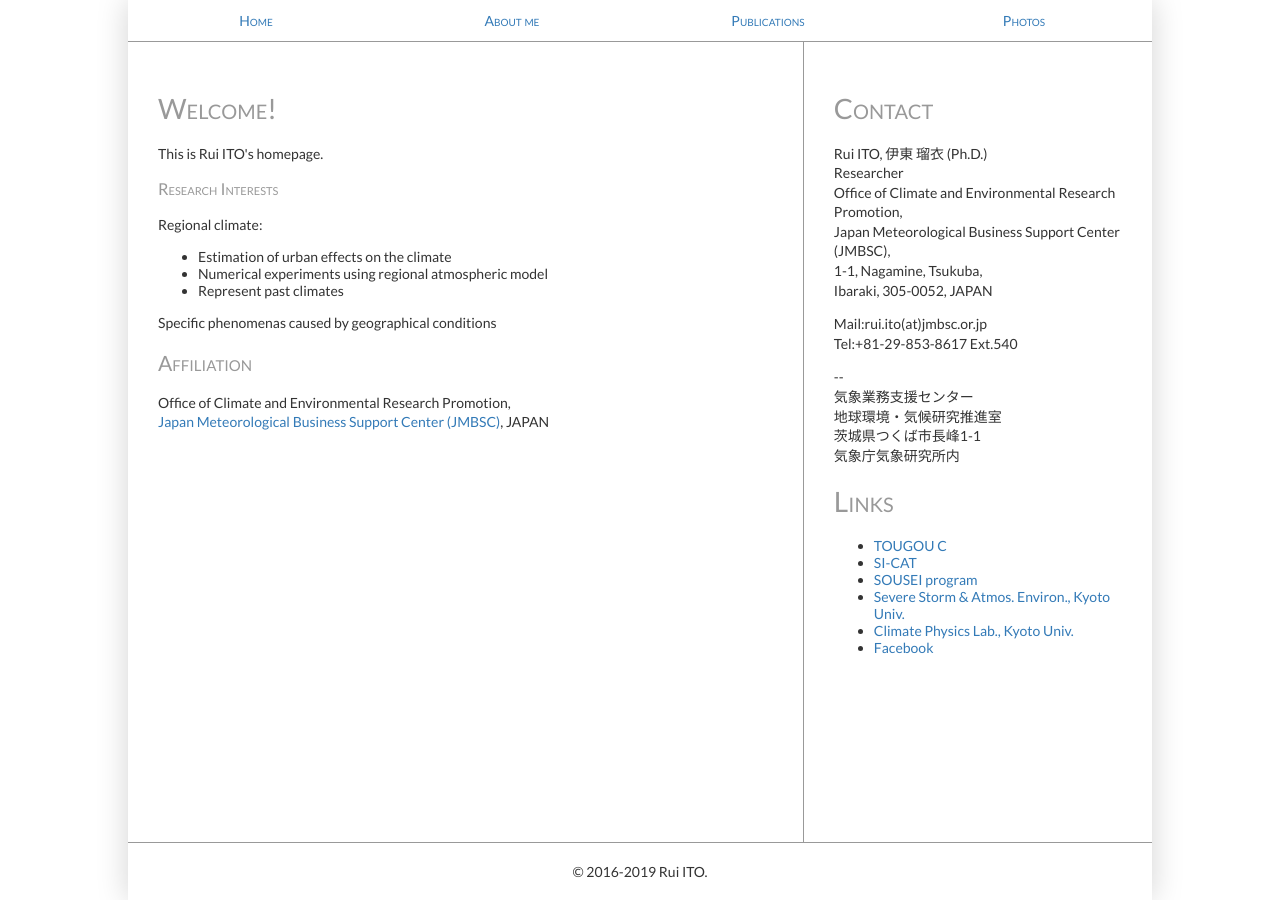
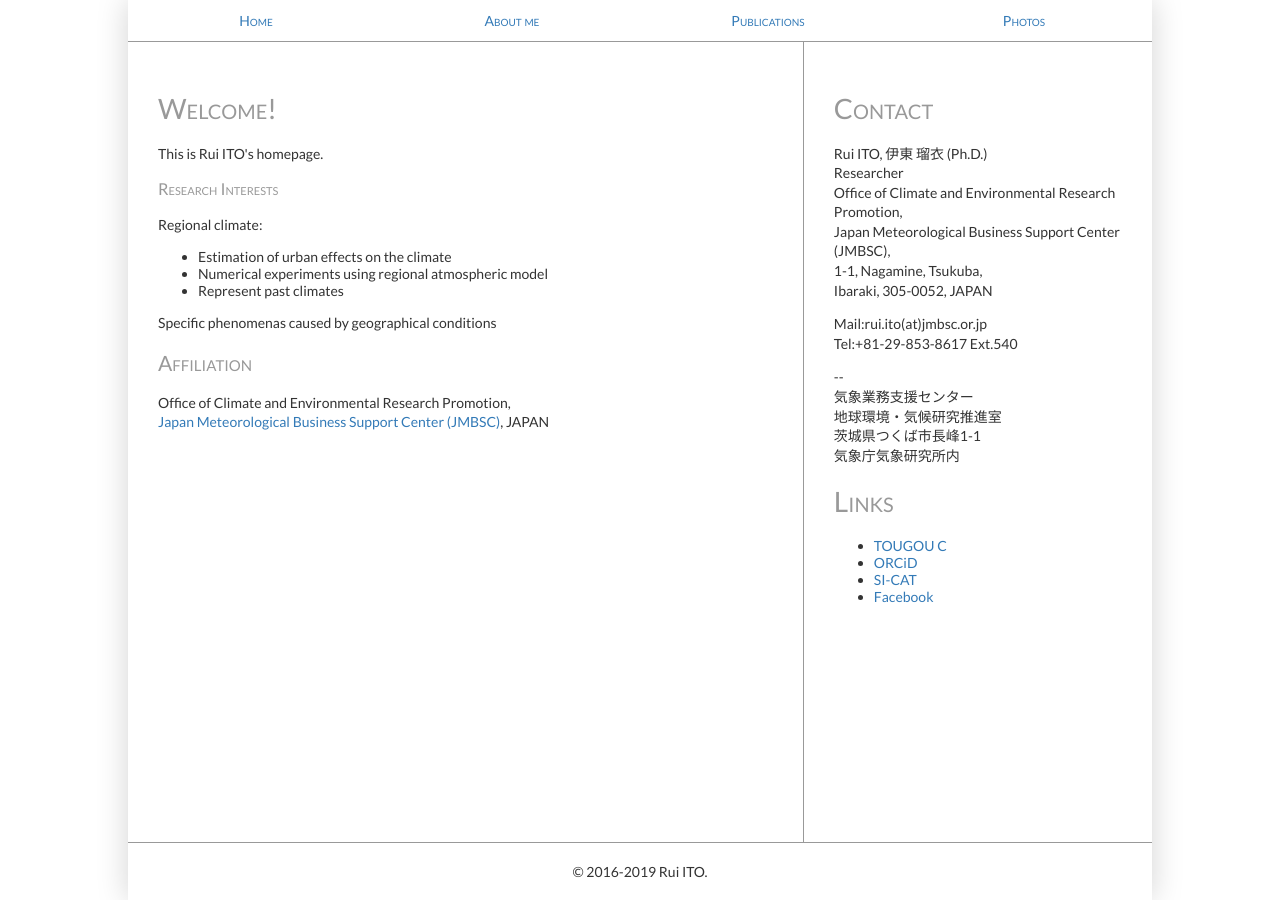
Before and after one commit to rui-climbiz/rui-climbiz.github.io, a Jekyll site: the page built from index.html, in a window 1280 px wide. Built offline with Jekyll 4.4.1, drawn with Linux system fonts in a browser that asks for light colours.

Commit message:
Update default.html

```diff
--- a/_layouts/default.html
+++ b/_layouts/default.html
@@ -55,10 +55,8 @@
             <h1>Links</h1>
             <ul>
 	      <li><a href="http://www.jmbsc.or.jp/tougou/index.html">TOUGOU C</a></li>
-              <li><a href="https://si-cat.jp">SI-CAT</a></li>
-              <li><a href="http://www.jamstec.go.jp/sousei/">SOUSEI program</a></li>
-              <li><a href="http://ssrs.dpri.kyoto-u.ac.jp/~hp/index_en.html">Severe Storm & Atmos. Environ., Kyoto Univ.</a></li>
-              <li><a href="http://www-clim.kugi.kyoto-u.ac.jp/clim/index_e.html">Climate Physics Lab., Kyoto Univ.</a></li>
+              <li><a href="https://orcid.org/0000-0002-3170-0232">ORCiD</a></li>
+	      <li><a href="https://si-cat.jp">SI-CAT</a></li>
               <li><a href="https://www.facebook.com/rui.ito.33">Facebook</a></li>
             </ul>
           </div>
```
